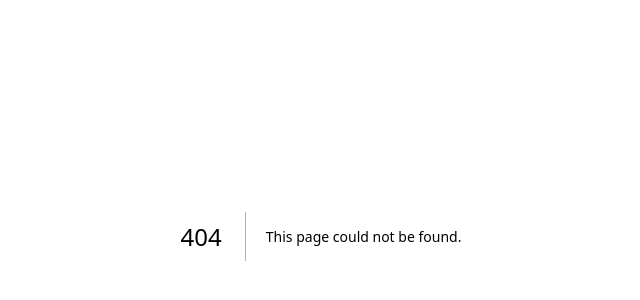
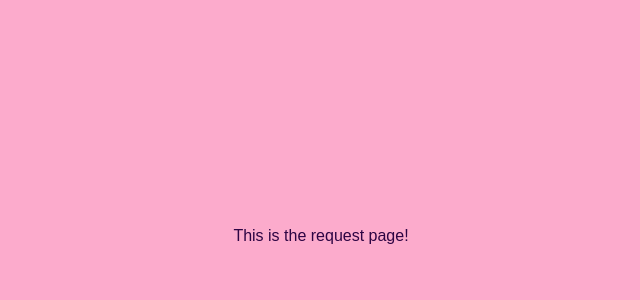
Before and after one commit to Cyanne-Jones/next-15-ideabox, a Next.js app: page /request in a window 1280 px wide. Before the commit this address had no page. Shown: the part 164-464 px from the top of the page, without its empty margins (319-959 px from the left). Built offline with nearby package versions, Linux system fonts and the light colour scheme.

Commit message:
Add page that will request the data

```diff
--- /dev/null
+++ b/src/app/request/page.tsx
@@ -0,0 +1,17 @@
+'use client'
+
+const Request = () => {
+
+  // request nice data here
+
+  return (
+    <div>
+      <h1>
+        This is the request page!
+      </h1>
+    </div>
+  )
+
+};
+
+export default Request;
```
